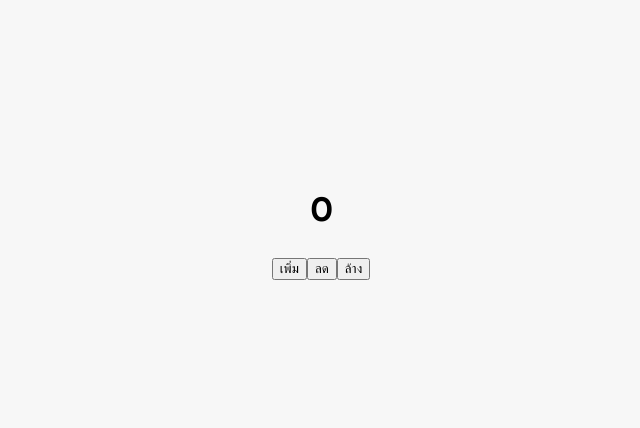
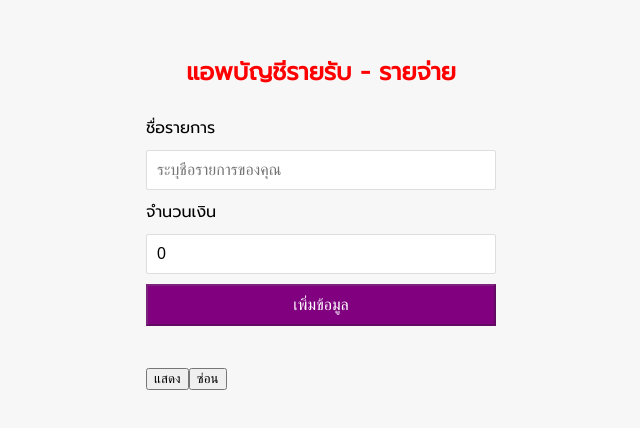
Before and after one commit to sarawuthjdp/demo-react, a React (Create React App) app: page / in a window 1280 px wide. Shown: the part 178-606 px from the top of the page, without its empty margins (319-959 px from the left). Built offline with nearby package versions, Linux system fonts and the light colour scheme.

Commit message:
show&hide using reducer

```diff
--- a/src/App.js
+++ b/src/App.js
@@ -9,13 +9,8 @@ function App() {
   const onAddNewItem = (newItems)=>{
     setItems([newItems,...items]);
   }
-  const initState = [
-    {id:1,title:"ค่าเช่าบ้าน",amount:-2000},
-    {id:2,title:"เงินเดือน",amount:20000},
-    {id:3,title:"ค่าเดินทาง",amount:-500},
-    {id:4,title:"ขายของ",amount:2000}
-  ]
-  const [items, setItems] = useState(initState)
+
+  const [items, setItems] = useState([])
 
   const [reportIncome,setReportIncome] = useState(0)
   const [reportExpense,setReportExpense] = useState(0)
@@ -24,34 +19,27 @@ function App() {
     setReportExpense(items.map(items=>items.amount).filter(item=>item<0).reduce((total,curr)=>total+=curr,0)*-1)
   },[items]);
 
-  const [count,setCount] = useState(0)
+  const [showReport,setShowReport] = useState(false)
   const reducer = (state,action)=>{
-    console.log(action)
     switch(action.type){
-      case 'ADD':
-        return state+action.payload;
-      case 'SUB':
-        return state-action.payload;
-      case 'CLEAR':
-        return 0;
+      case 'SHOW':
+        return setShowReport(true);
+      case 'HIDE':
+        return setShowReport(false);
     }
   }
-  const [result,dispatch] = useReducer(reducer,count)
+  const [result,dispatch] = useReducer(reducer,showReport)
   return (
-    // <DataContext.Provider value={{income:reportIncome,expense:reportExpense}}>
-    //   <div div className='container'>
-    //     <h1 style={design}>แอพบัญชีรายรับ - รายจ่าย</h1>
-    //     <ReportComponent/>
-    //     <FormComponent onAddItem={onAddNewItem}></FormComponent>
-    //     <Transaction items={items}></Transaction>
-    //   </div>
-    // </DataContext.Provider>
-    <div align="center">
-      <h1>{result}</h1>
-      <button onClick={()=>dispatch({type:'ADD',payload:10})}>เพิ่ม</button>
-      <button onClick={()=>dispatch({type:'SUB',payload:5})}>ลด</button>
-      <button onClick={()=>dispatch({type:'CLEAR'})}>ล้าง</button>
-    </div>
+    <DataContext.Provider value={{income:reportIncome,expense:reportExpense}}>
+      <div div className='container'>
+        <h1 style={design}>แอพบัญชีรายรับ - รายจ่าย</h1>
+        {showReport && <ReportComponent/>}
+        <FormComponent onAddItem={onAddNewItem}></FormComponent>
+        <Transaction items={items}></Transaction>
+        <button onClick={()=>dispatch({type:'SHOW'})}>แสดง</button>
+        <button onClick={()=>dispatch({type:'HIDE'})}>ซ่อน</button>
+      </div>
+    </DataContext.Provider>
   );
 }
 
```
